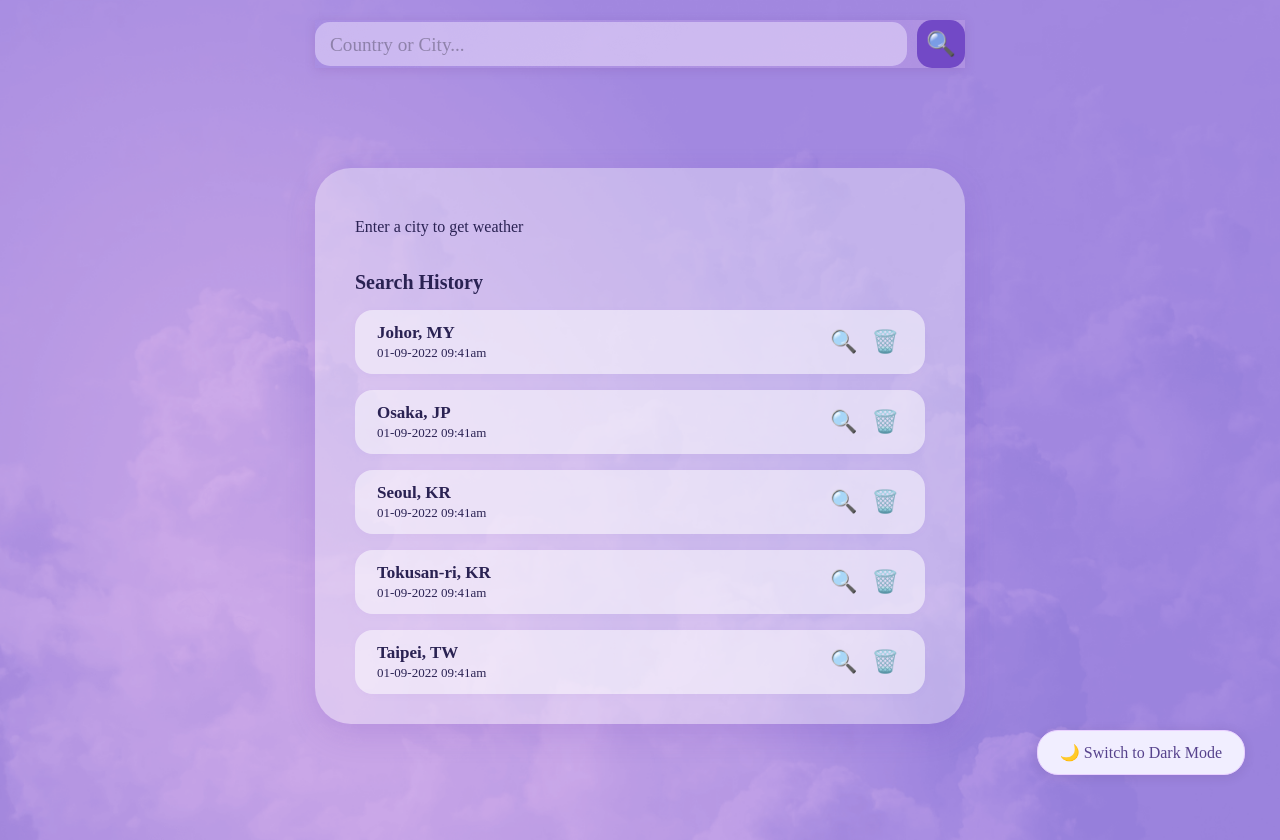
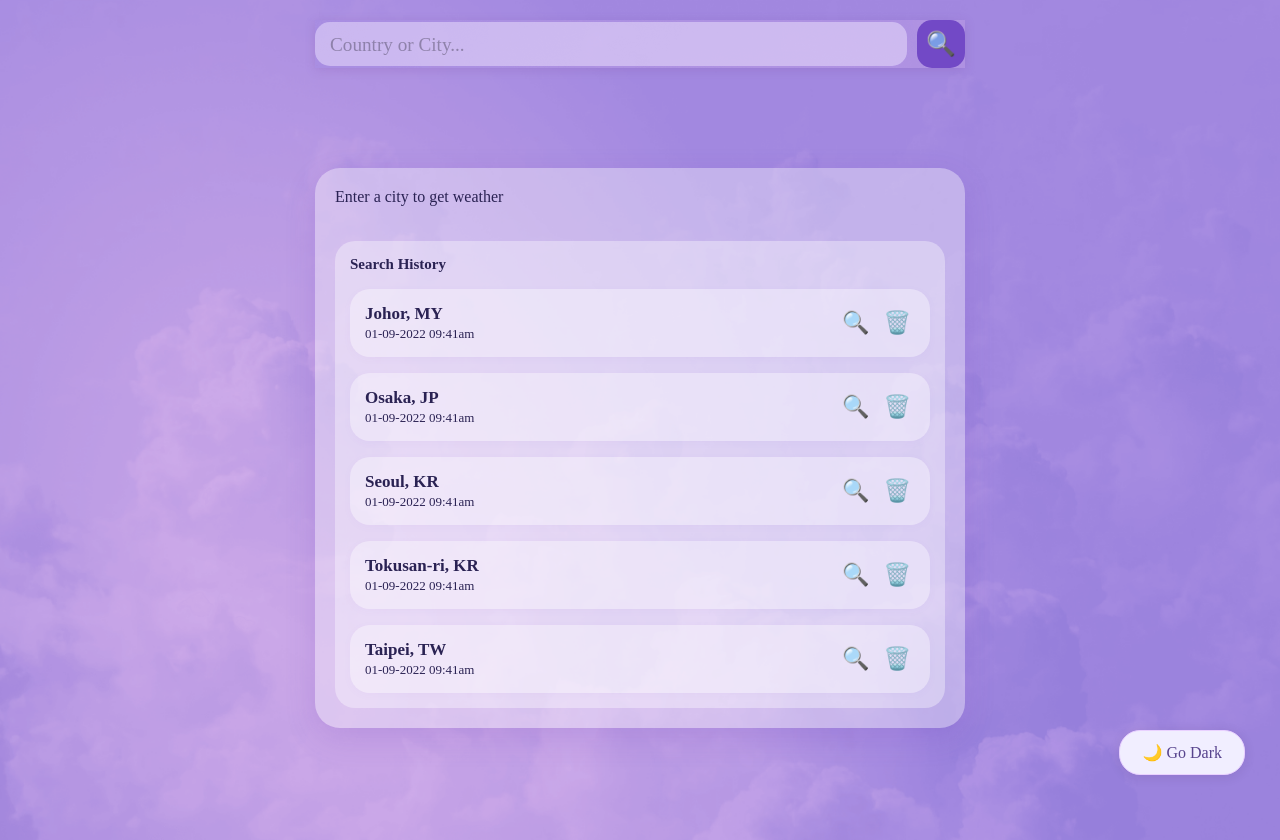
Before and after one commit to shontzu/weather-app, a React (Create React App) app: page / in a window 1280 px wide. Built offline with nearby package versions, Linux system fonts and the light colour scheme; no server answers.

Commit message:
style: fixed dark light theme

```diff
--- a/src/App.css
+++ b/src/App.css
@@ -87,8 +87,14 @@ html,
   color: #2a2253;
   box-shadow: 0 10px 30px 0 rgba(100, 54, 183, 0.17);
 }
+.App.light .search-history {
+  background: rgba(255, 255, 255, 0.35);
+}
+
 .App.light .history-item {
-  background: rgba(255, 255, 255, 0.53);
+  background: rgba(255, 255, 255, 0.35);
+  border-radius: 20px;
+  padding: 15px;
   color: #2a2253;
 }
 .App.light .icon-btn {
@@ -144,8 +150,14 @@ html,
   color: #e4dffd;
   box-shadow: 0 8px 38px -2px rgba(27, 14, 51, 0.18);
 }
+.App.dark .search-history {
+  background: rgba(62, 45, 108, 255);
+}
+
 .App.dark .history-item {
-  background: rgba(81, 72, 113, 0.4);
+  background: rgba(41, 34, 65, 255);
+  border-radius: 20px;
+  padding: 15px;
   color: #efe6ff;
 }
 .App.dark .icon-btn {
--- a/src/App.js
+++ b/src/App.js
@@ -63,9 +63,8 @@ function App() {
         <div className="weather-card">
           <TodaysWeather loading={loading} error={error} weather={weather} />
 
-          <div className="search-history-title">Search History</div>
-
           <div className="search-history">
+            <div className="search-history-title">Search History</div>
             {!searchHistory.length ? (
               <img
                 src={noSearchHistoryIcon}
--- a/src/Component.css
+++ b/src/Component.css
@@ -49,8 +49,8 @@
 }
 
 .weather-card {
-  border-radius: 36px;
-  padding: 50px 40px 30px 40px;
+  border-radius: 25px;
+  padding: 20px;
 }
 
 .weather-main {
@@ -116,7 +116,7 @@
   height: 310px;
   width: 340px;
   position: absolute;
-  top: -200px;
+  top: -150px;
   right: -80px;
   z-index: 999;
   filter: drop-shadow(0 7px 24px #f7e66888);
@@ -126,20 +126,23 @@
   .weather-icon {
     height: 210px;
     width: 240px;
-    top: -150px;
+    top: -130px;
+    right: -60px;
   }
 }
 
-.search-history-title {
-  margin-top: 35px;
-  font-size: 20px;
-  font-weight: 600;
-  margin-bottom: 16px;
-}
 .search-history {
   display: flex;
   flex-direction: column;
   gap: 16px;
+  border-radius: 20px;
+  padding: 15px;
+  margin-top: 35px;
+}
+
+.search-history-title {
+  font-size: 15px;
+  font-weight: 600;
 }
 
 .history-item {
--- a/src/Components/ThemeToggler.js
+++ b/src/Components/ThemeToggler.js
@@ -7,7 +7,7 @@ const ThemeToggler = ({ theme, onToggle }) => {
       onClick={onToggle}
       aria-label="Toggle Theme"
     >
-      {theme === "light" ? "🌙 Switch to Dark Mode" : "🌞 Switch to Light Mode"}
+      {theme === "light" ? "🌙 Go Dark" : "🌞 Go Light"}
     </button>
   );
 };
```
